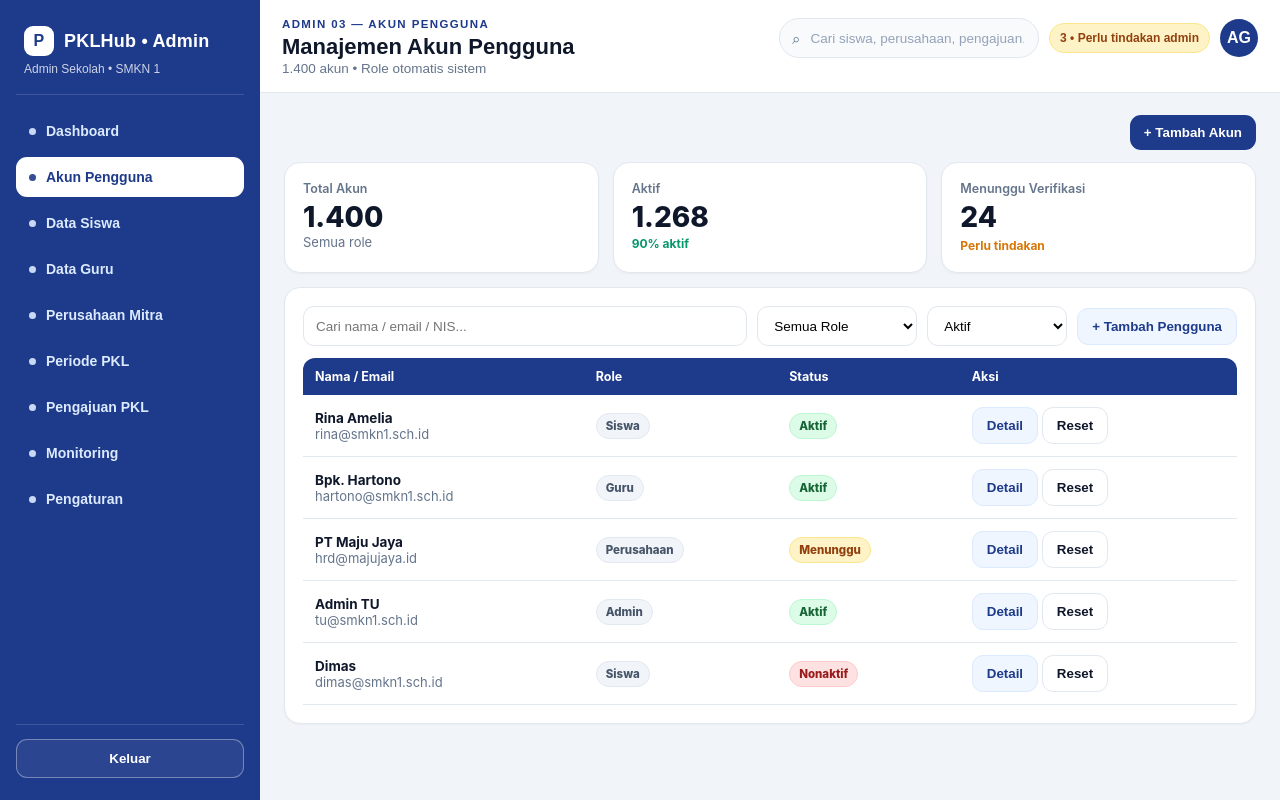
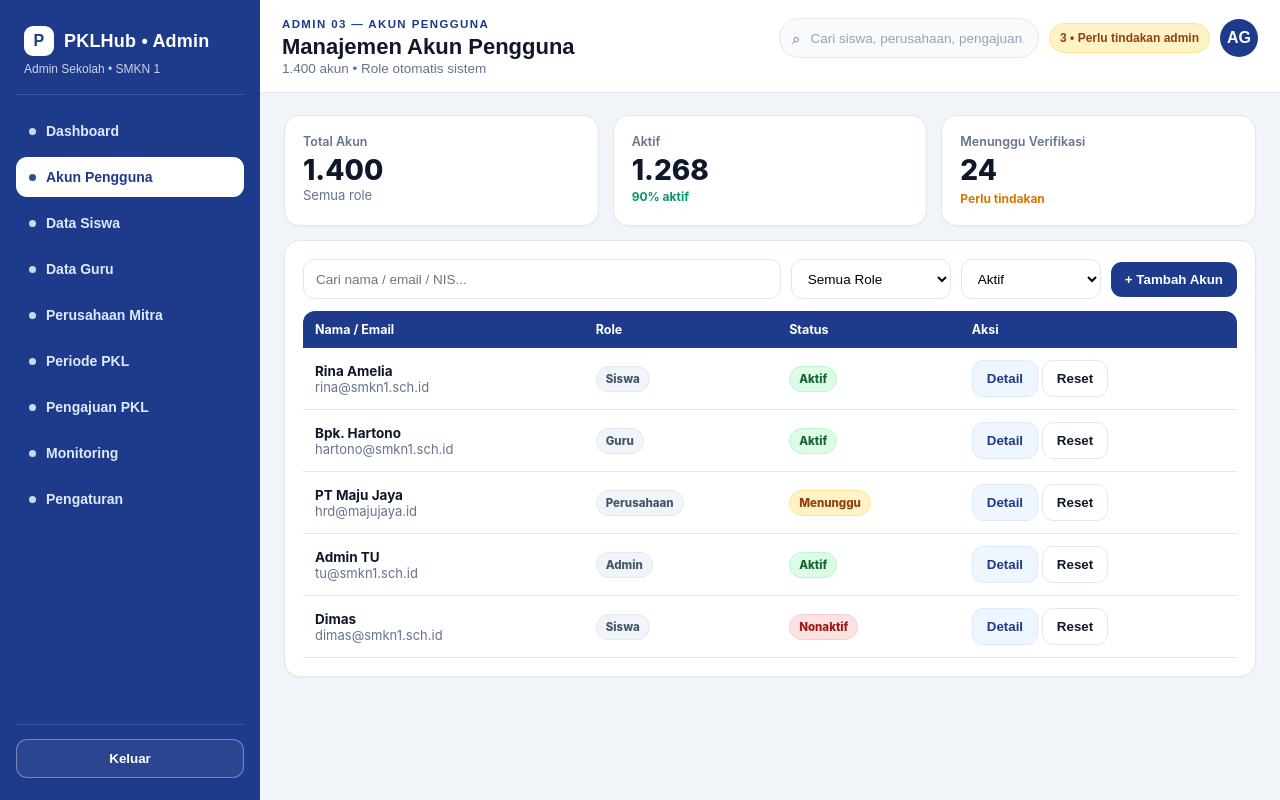
Before and after one commit to Ardifr1/Build-Sistem-manajemen-PKL, a React app in the folder frontend/: page / in a window 1280 px wide. Both pictures are taken after a click on the button "Akun Pengguna". Built offline with nearby package versions, Linux system fonts and the light colour scheme; the HTML template or start-up script is replaced by a standard one.

Commit message:
fix(frontend): sisakan satu tombol Tambah Akun di Akun Pengguna

```diff
--- a/frontend/src/pages/dashboard admin/AkunPengguna.jsx
+++ b/frontend/src/pages/dashboard admin/AkunPengguna.jsx
@@ -13,10 +13,6 @@ function AkunPengguna({ onNavigate }){
   ];
   return (
     <div className="admin-page">
-      <div style={{display:"flex",justifyContent:"flex-end",marginBottom:12}}>
-        <button type="button" className="btn btn-primary" onClick={() => onNavigate?.("tambah-akun")}>+ Tambah Akun</button>
-      </div>
-
       <div className="grid-3" style={{marginBottom:14}}>
         <StatCard label="Total Akun" value="1.400" hint="Semua role" />
         <StatCard label="Aktif" value="1.268" hint="90% aktif" hintClassName="stat-hint" />
@@ -30,7 +26,7 @@ function AkunPengguna({ onNavigate }){
           <input className="input" style={{flex:1,minWidth:220}} placeholder="Cari nama / email / NIS..." />
           <select className="select" style={{maxWidth:160}}><option>Semua Role</option><option>Siswa</option><option>Guru</option><option>Perusahaan</option><option>Admin</option></select>
           <select className="select" style={{maxWidth:140}}><option>Aktif</option><option>Menunggu</option><option>Nonaktif</option></select>
-          <button type="button" className="btn btn-light" onClick={() => onNavigate?.("tambah-akun")}>+ Tambah Pengguna</button>
+          <button type="button" className="btn btn-primary" onClick={() => onNavigate?.("tambah-akun")}>+ Tambah Akun</button>
         </div>
         <DataTable headers={["Nama / Email","Role","Status","Aksi"]}>
           {rows.map((r,i)=>(
```
